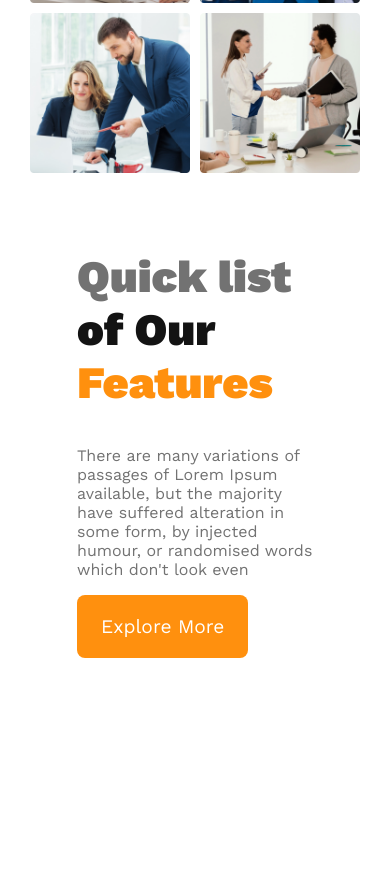
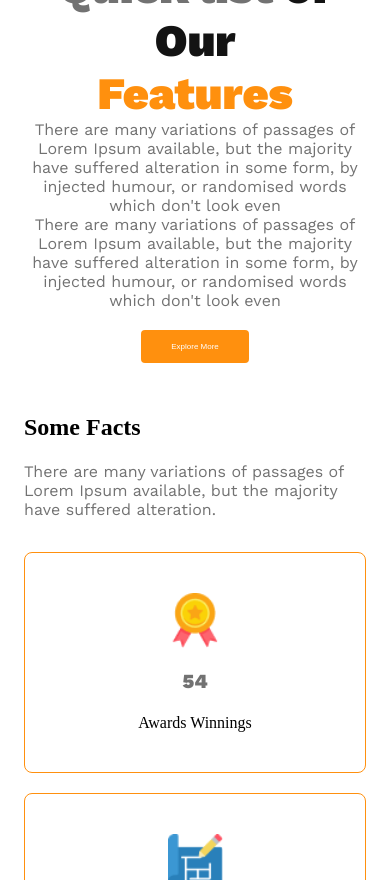
Before and after one commit to akborshanto/G3Architects, a plain HTML site: page index.html in a window 390 px wide. Shown: the part 1120-2000 px from the top of the page. Before the commit the page ends 1869 px from the top, so only its background shows below. Drawn offline with nearby package versions, Linux system fonts and the light colour scheme.

Commit message:
fact-section

```diff
--- a/index.html
+++ b/index.html
@@ -32,7 +32,7 @@
     <h1>Brand New
         Group of Architects
         </h1>
-        <p>There are many variations of passages of Lorem Ipsum available, but the majority have suffered alteration in some form, by injected humour, or randomised words which don't look even</p>
+        <p class="section_title">There are many variations of passages of Lorem Ipsum available, but the majority have suffered alteration in some form, by injected humour, or randomised words which don't look even</p>
         <button class="btn">Explore More</button>
 
 </div>
@@ -61,16 +61,53 @@
         </div>
         <div class="team_description">
             <h1>Quick list <span class="of_our"> of Our </span> <br><span class="Features">Features</span></h1>
-            <p>There are many variations of passages of Lorem Ipsum available, but the majority have suffered alteration in some form, by injected humour, or randomised words which don't look even</p>
+        <p class="section_title">There are many variations of passages of Lorem Ipsum available, but the majority have suffered alteration in some form, by injected humour, or randomised words which don't look even</p>
+            <p >There are many variations of passages of Lorem Ipsum available, but the majority have suffered alteration in some form, by injected humour, or randomised words which don't look even</p>
         <button class="btn">Explore More</button>
         </div>
-
 
 
 
          </section>
 
 </main>
+<!-- =============================================
+                     FACTS_SECTION
+ ==========================================================-->
 
+ <section class="fact_section">
+<div class="fact-text">
+    <h1>Some Facts</h1>
+    <p class="section_title">There are many variations of passages of Lorem Ipsum available, but the majority have suffered alteration.</p>
+</div>
+
+<div class="fact_card_container">
+
+
+    <div class="Facts_card">
+        <img src="./images/icons/ribon.png" alt="RIbone">
+        <h1>54</h1>
+        <p>Awards Winnings</p>
+    </div>
+    <div class="Facts_card">
+        <img src="./images/icons/projects.png" alt="RIbone">
+        <h1>54</h1>
+        <p>Awards Winnings</p>
+    </div>
+    <div class="Facts_card">
+        <img src="./images/icons/customers.png" alt="RIbone">
+        <h1>54</h1>
+        <p>Awards Winnings</p>
+    </div>
+    <div class="Facts_card">
+        <img src="./images/icons/email.png" alt="RIbone">
+        <h1>54</h1>
+        <p>Awards Winnings</p>
+    </div>
+
+
+</div>
+
+ </section>
 </body>
 </html>
--- a/style/style.css
+++ b/style/style.css
@@ -2,6 +2,12 @@
 /* work-sans */
 /* font-family: 'Work Sans', sans-serif; */
 
+*{
+    margin: 0;
+    padding: 0;
+    box-sizing: border-box;
+    /* font-family: 'Work Sans', sans-serif; */
+}
 :root{
     --Dark:#424242;
     --DarkFont:#727272;
@@ -12,7 +18,7 @@
 }
 
 
-/* shared_style */
+/* shared_style -----------------------------------------------*/
 .btn{
 
     border: none;
@@ -22,12 +28,27 @@
     color: #FFF;
 
     text-align: center;
-    font-family: 'Work Sans', sans-serif;
+
     font-size: 1.2rem;
     cursor: pointer;
 }
 
+.section_title{
 
+    color: #727272;
+    font-family: 'Work Sans', sans-serif;
+    font-size: 16px;
+    font-weight: 400;
+
+
+}
+
+.seaction_heading{
+    font-size: 3rem;
+
+}
+
+/* header-section */
 header{
     background: rgba(255, 144, 14, 0.10);
     padding: 50px 240px;
@@ -38,9 +59,7 @@ nav{
     align-items: center;
 
 }
-.logo_title{
-    font-size: 3rem;
-}
+
 nav > ul{
     display: flex;
     gap:30px
@@ -68,10 +87,7 @@ nav >ul >li >a{
     color: var(--Dark);
     font-size: 4rem;
  }
- .banner-text >p{
-    color: var(--DarkFont);
-    margin:20px;
- }
+
  .banner_img >img{
     width: 100%;
     margin-top:30px;
@@ -143,6 +159,64 @@ font-weight: 400;
 
 }
 
+
+ /*-- =============================================
+             FACTS_SECTION
+ ==========================================================- */
+.fact_card_container{
+    display: flex;
+    justify-content: space-around;
+
+
+}
+.fact_section{
+    padding: 30px 240px;
+}
+
+/*
+.fact-text{
+    margin-bottom:30px;
+    text-align: center;
+} */
+.fact-text >h1{
+    margin-bottom: 24px;
+}
+.fact-text >p{
+    margin-bottom: 100px;
+}
+.Facts_card {
+    border-radius: 8px;
+    border: 1px solid #FF900E;
+    display: flex;
+    justify-content: center;
+    align-items: center;
+    flex-direction: column;
+    padding: 40px 30px;
+    gap: 21px;
+}
+
+.Facts_card >img{
+    width: 55px;
+    height: 55px;
+}
+.Facts_card >h1 {
+    color:#424242;
+    font-family: Work Sans;
+    font-size: 45px;
+
+    font-weight: 600;
+}
+.Facts_card >h1 {
+    color: #727272;
+    font-family: Work Sans;
+    font-size: 20px;
+    font-weight: 600;
+
+}
+
+
+
+
  /*-- =============================================
                RESPONSIVE_MEDIAQUERY  (576px) MOBILE_DIVICE
  ==========================================================- */
@@ -152,10 +226,23 @@ font-weight: 400;
     }
 
 
-nav,section.team_container{
+nav,.fact_card_container,.team_container
+
+{
     flex-direction: column;
+    gap: 20px;
 }
-
+.btn {
+    border: none;
+    border-radius: 4px;
+    background: #FF900E;
+    padding: 12px 30px;
+    color: #FFF;
+    text-align: center;
+    font-size: .5rem;
+    cursor: pointer;
+    margin-top: 20px;
+}
 
 /* FEaterase-section */
 .team_img_container {
@@ -172,6 +259,25 @@ padding: 0 29px;
     height: 10rem;
 
    }
+
+   .team_description {
+    padding: 0px;
+    text-align: center;
+}
+
+
+/* FAct-0section */
+.fact_section {
+    padding: 0 24px;
+}
+.fact-text >p {
+    margin-bottom: 33px;
+}
+.fact-text >h1 {
+    margin-bottom: 21px;
+    font-size: 1.5rem;
+}
+
 }
 
 
@@ -195,7 +301,7 @@ nav > ul {
     gap: 93px;
 }
 
-user agent stylesheet
+
 ul {
 
 .btn {
@@ -216,7 +322,7 @@ ul {
 }
 
 }
-
+}
 /* Laptop 1024px */
 @media screen and(min-width:960px)and (max-width:1024px){
 
```
